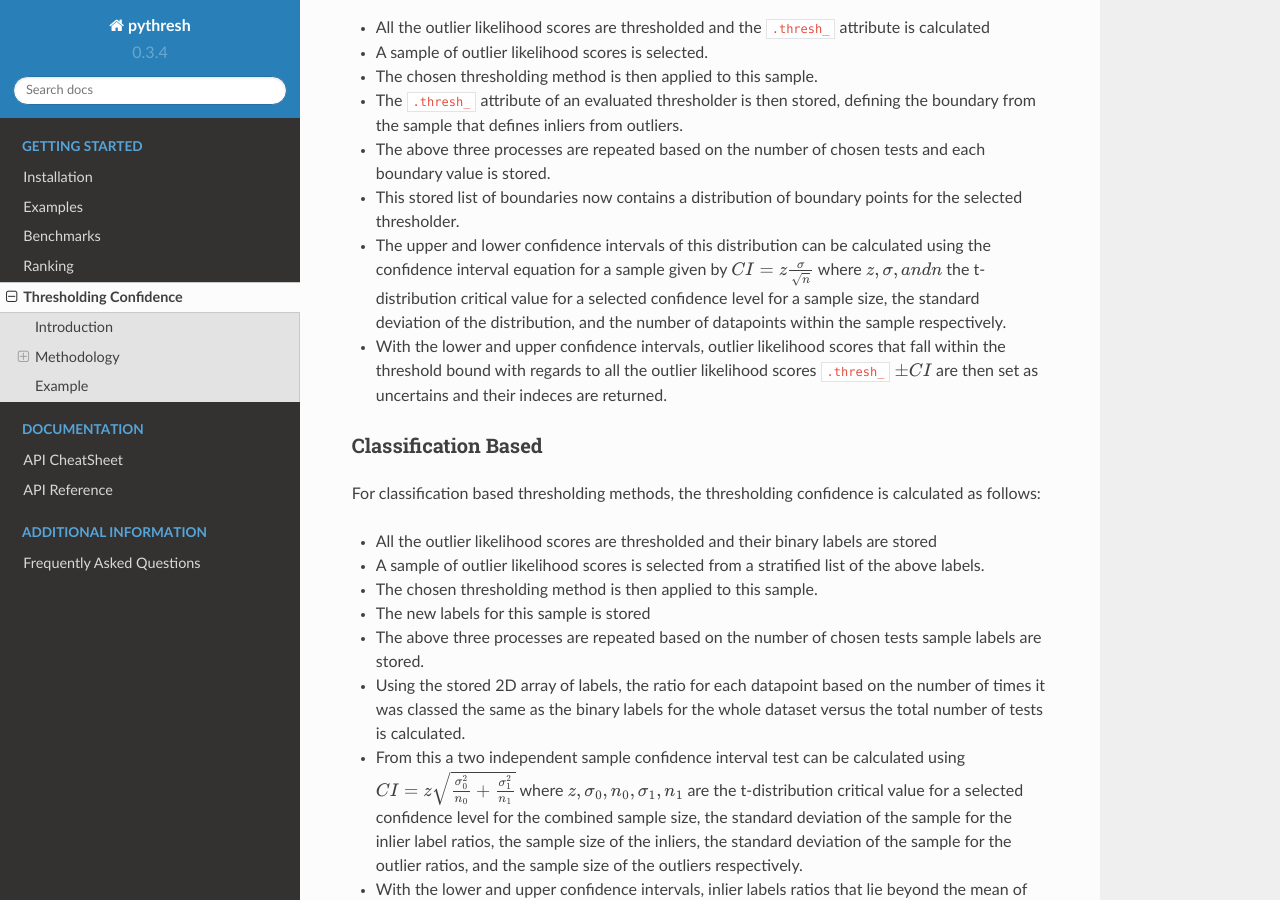
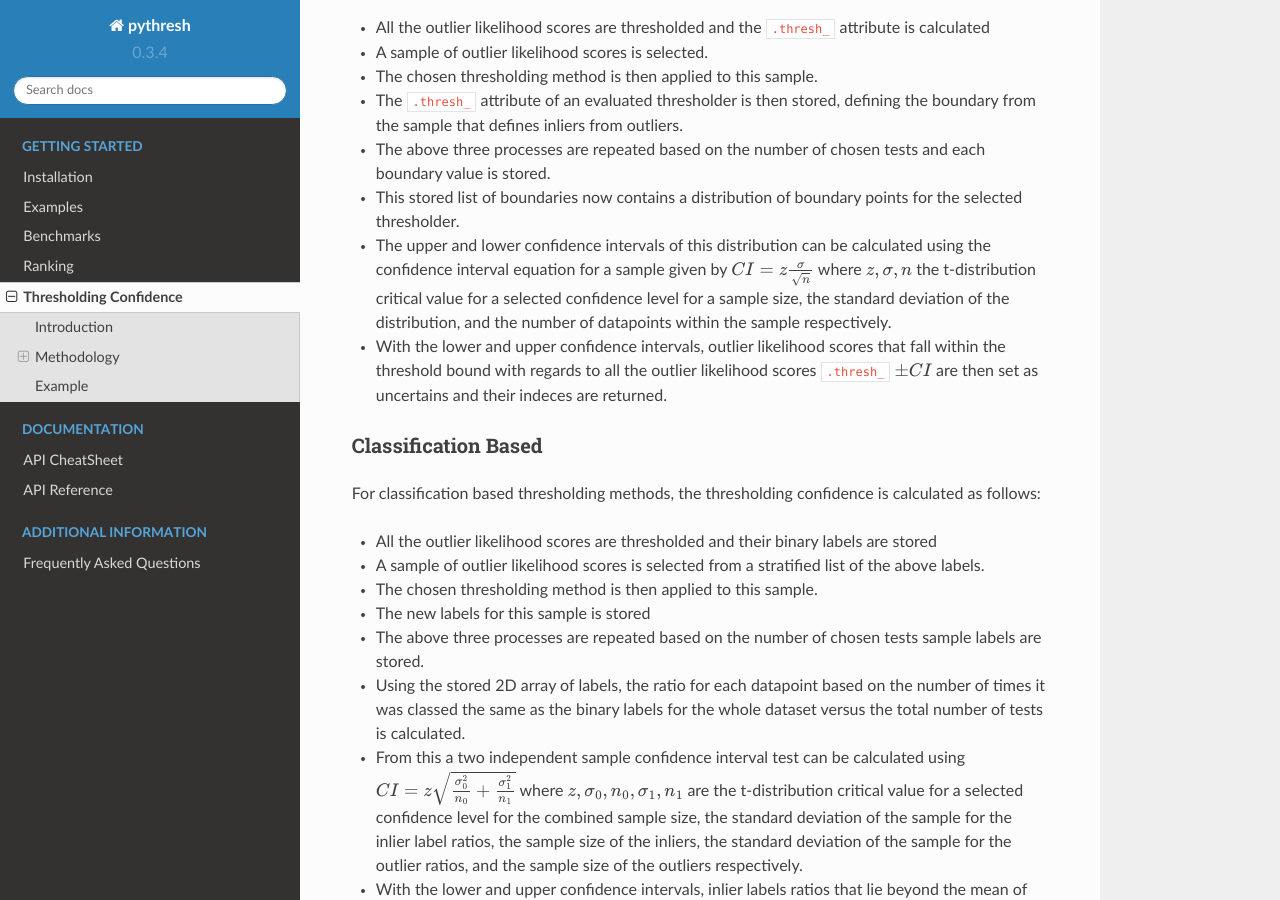
Before and after one commit to KulikDM/pythresh, a Sphinx documentation site: the page built from docs/confidence.rst, in a window 1280 px wide and 900 px high, scrolled down 1125 px. Built offline with Sphinx 7.4.7 and the Read the Docs theme 2.0.0, drawn with Linux system fonts in a browser that asks for light colours; formulas are drawn with MathJax 3.

```diff
--- a/docs/confidence.rst
+++ b/docs/confidence.rst
@@ -79,7 +79,7 @@
 
 -  The upper and lower confidence intervals of this distribution can be
    calculated using the confidence interval equation for a sample given
-   by :math:`CI = z \frac{\sigma}{\sqrt{n}}` where :math:`z, \sigma, and
+   by :math:`CI = z \frac{\sigma}{\sqrt{n}}` where :math:`z, \sigma,
    n` the t-distribution critical value for a selected confidence level
    for a sample size, the standard deviation of the distribution, and
    the number of datapoints within the sample respectively.
```
Also changed, not shown: .pre-commit-config.yaml.
